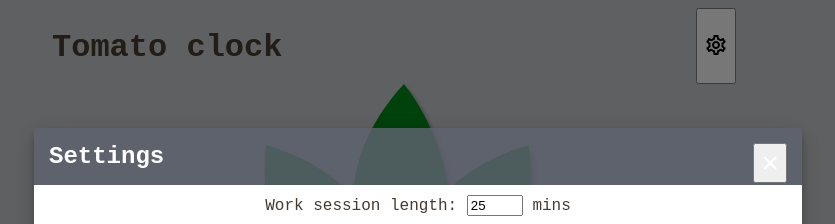
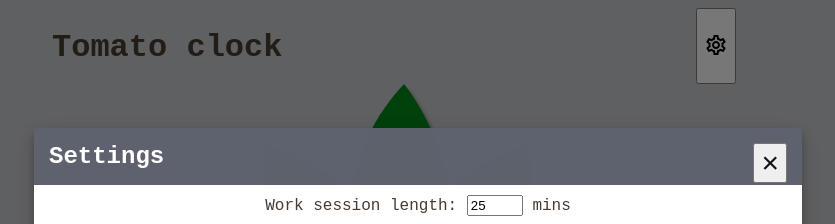
Before and after one commit to aaronfinsrud/tomato-timer, a React app: page / in a window 1280 px wide. Both pictures are taken after a click on the button 938 px from the left and 46 px from the top of the page. Shown: the top 224 px of the page, without its empty margins (222-1057 px from the left). Built offline with nearby package versions, Linux system fonts and the light colour scheme; no server answers.

Commit message:
update modal color

```diff
--- a/client/src/App.css
+++ b/client/src/App.css
@@ -1,5 +1,5 @@
 :root {
-	--modal-color: #5f6270d0;
+	--modal-color: #5f6270f8;
 }
 
 body {
@@ -115,15 +115,14 @@ input[type="submit"] {
 }
 
 .close {
-  color: #ccc;
+  color: rgb(19, 19, 19);
   float: right;
   font-size: 30px;
-  color: #fff;
 }
 
 .close:hover,
 .close:focus {
-  color: #000;
+  color: rgba(0, 0, 0, 0.315);
   text-decoration: none;
   cursor: pointer;
 }
```
